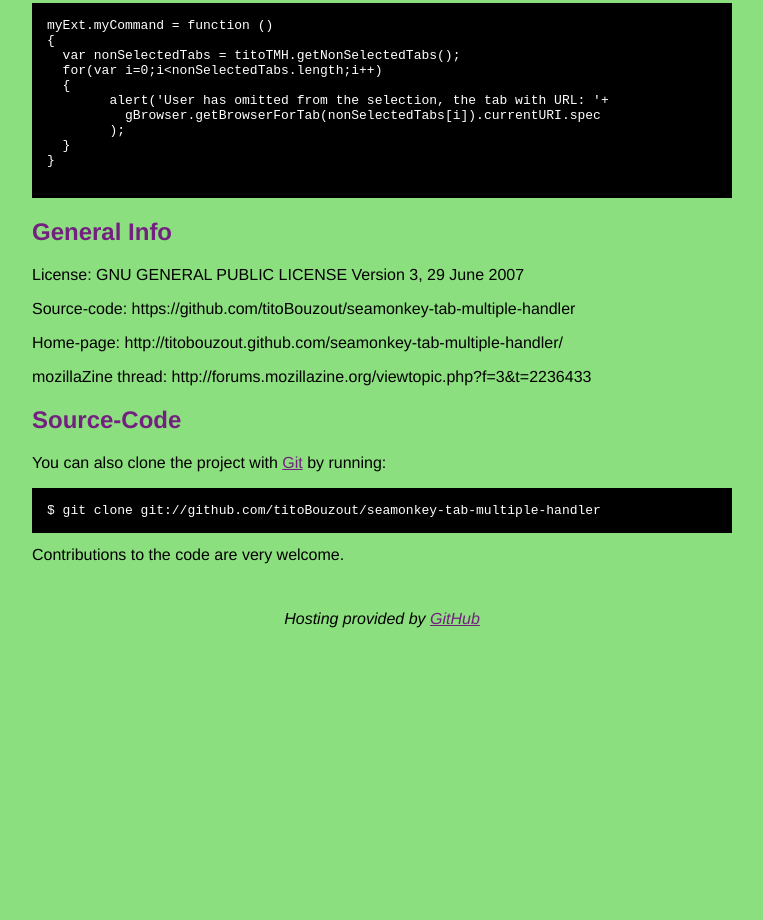
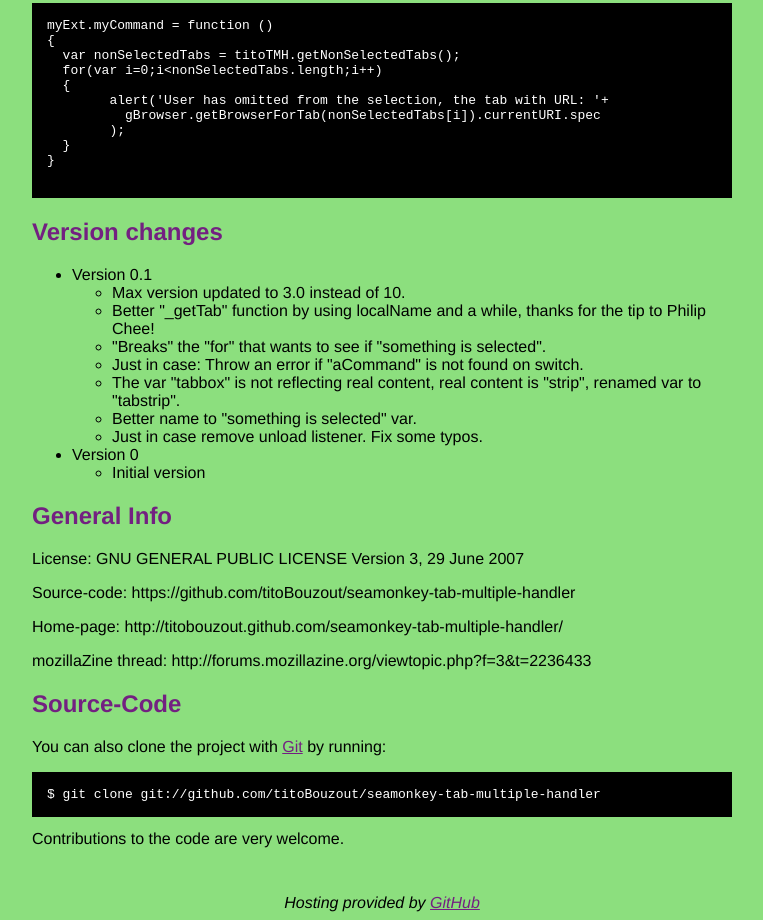
Before and after one commit to titoBouzout/seamonkey-tab-multiple-handler, a plain HTML site: page index.html in a window 1280 px wide. Shown: the part 2104-3024 px from the top of the page, without its empty margins (258-1021 px from the left). Before the commit the page ends 2740 px from the top, so only its background shows below. Drawn offline with Linux system fonts and the light colour scheme.

Commit message:
Add version changes.

```diff
--- a/index.html
+++ b/index.html
@@ -148,6 +148,30 @@
   </pre>
 </p>
 
+
+<h2>Version changes</h2>
+
+<ul>
+
+  <li>Version 0.1
+	<ul>
+	  <li>Max version updated to 3.0 instead of 10.</li>
+	  <li>Better "_getTab" function by using localName and a while, thanks for the tip to Philip Chee!</li>
+	  <li>"Breaks" the "for" that wants to see if "something is selected".</li>
+	  <li>Just in case: Throw an error if "aCommand" is not found on switch.</li>
+	  <li>The var "tabbox" is not reflecting real content, real content is "strip", renamed var to "tabstrip".</li>
+	  <li>Better name to "something is selected" var.</li>
+	  <li>Just in case remove unload listener. Fix some typos.</li>
+	</ul>
+  </li>
+
+  <li>Version 0
+	  <ul>
+		<li>Initial version</li>
+	  </ul>
+	</li>
+  </ul>
+
 <h2>General Info</h2>
 <p>
 License:
```
